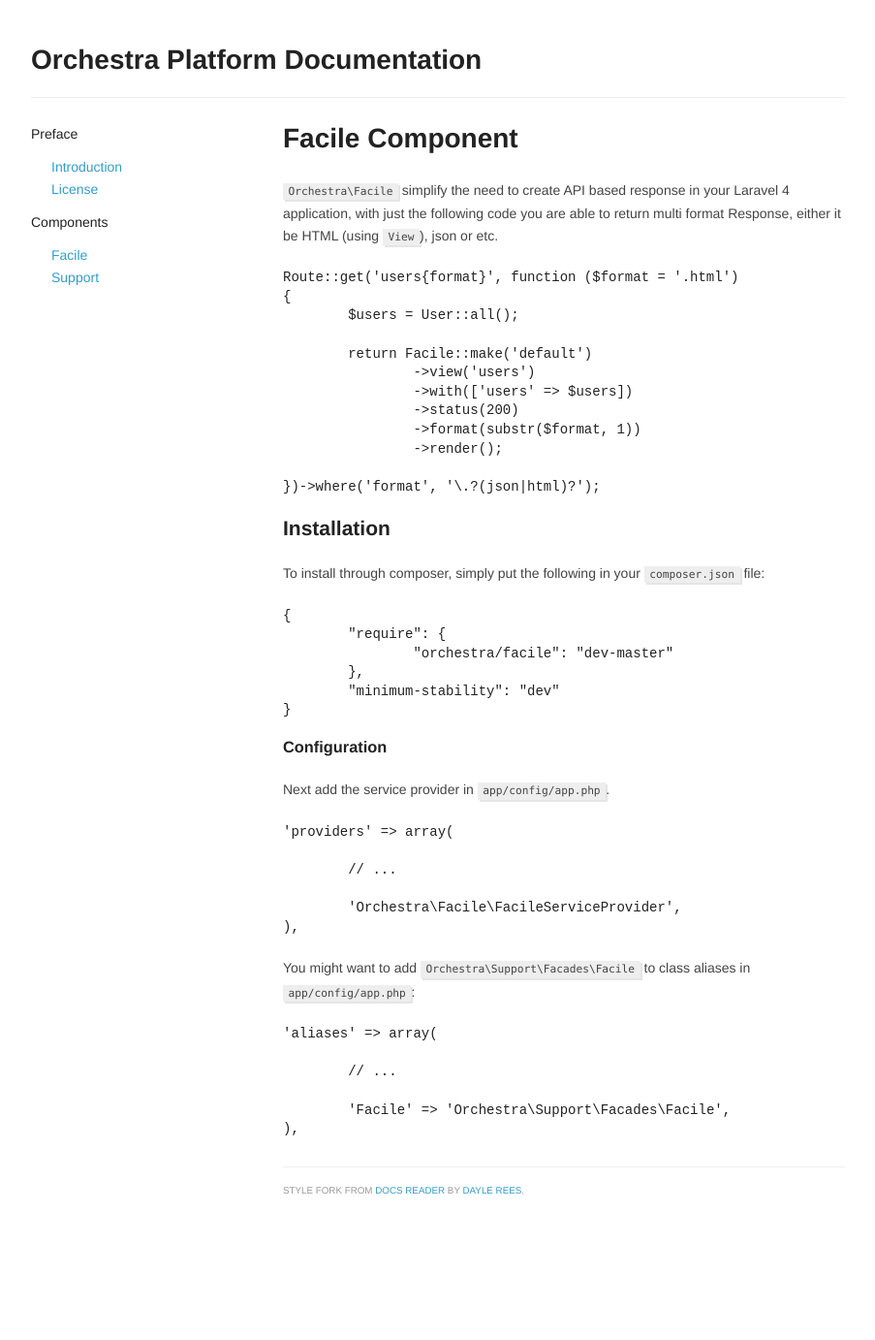
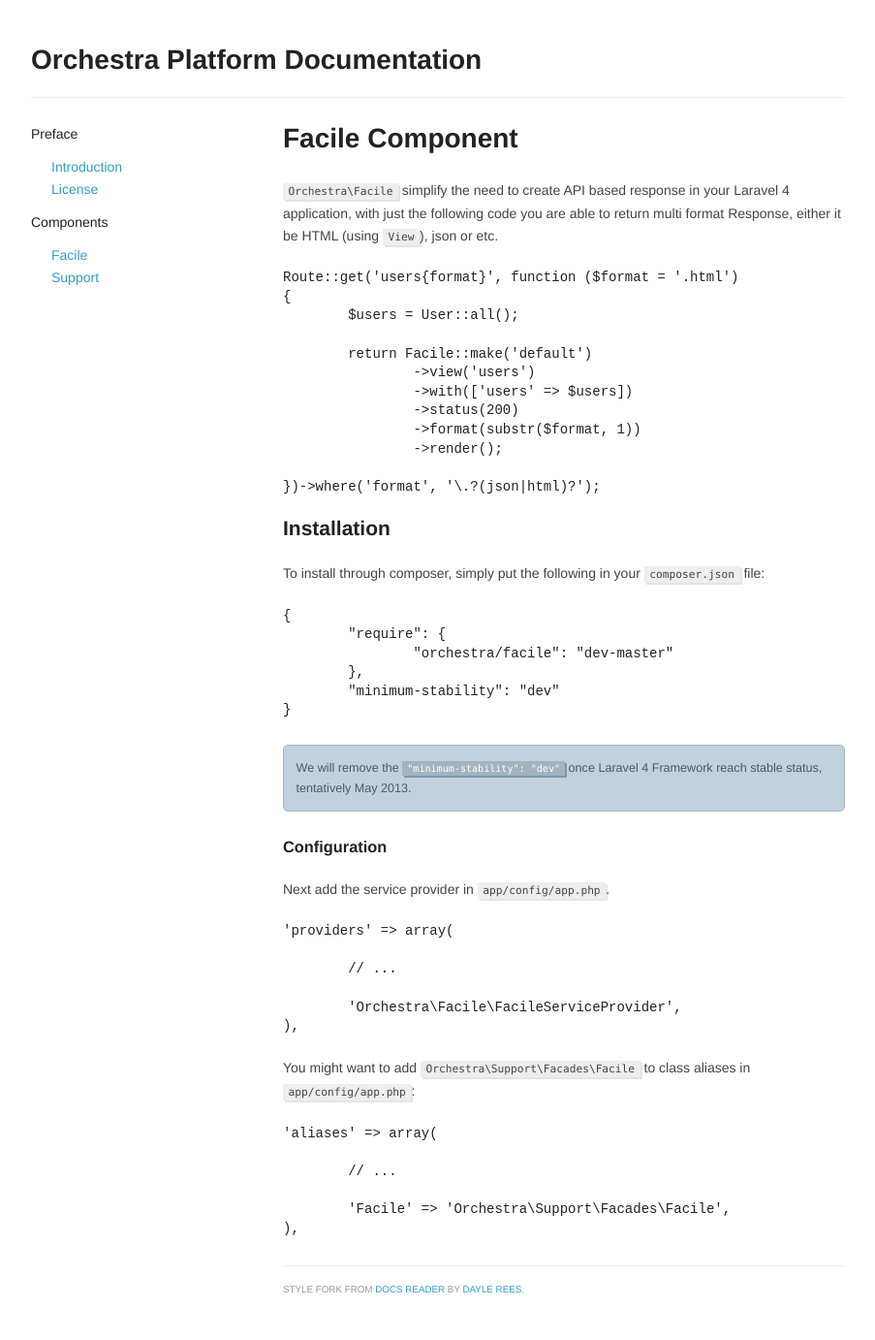
Before and after one commit to orchestral/docs, a Jekyll site: the page built from pages/components/facile.md, in a window 1280 px wide. Shown: the whole page at 97% size, without its empty margins (188-1091 px from the left). Built offline with Jekyll 4.4.1, drawn with Linux system fonts in a browser that asks for light colours; nearby versions of some CDN libraries; Markdown is read by kramdown in place of the engine named in the settings; before the commit the page ends 1279 px from its top, so only the background shows below that.

Commit message:
Minor tweak
Signed-off-by: crynobone <crynobone@gmail.com>

```diff
--- a/pages/components/facile.md
+++ b/pages/components/facile.md
@@ -26,11 +26,13 @@
 To install through composer, simply put the following in your `composer.json` file:
 
 	{
-    	"require": {
-    		"orchestra/facile": "dev-master"
-    	},
-    	"minimum-stability": "dev"
+		"require": {
+			"orchestra/facile": "dev-master"
+		},
+		"minimum-stability": "dev"
 	}
+
+> We will remove the `"minimum-stability": "dev"` once Laravel 4 Framework reach stable status, tentatively May 2013.
 
 ### Configuration
 
```
